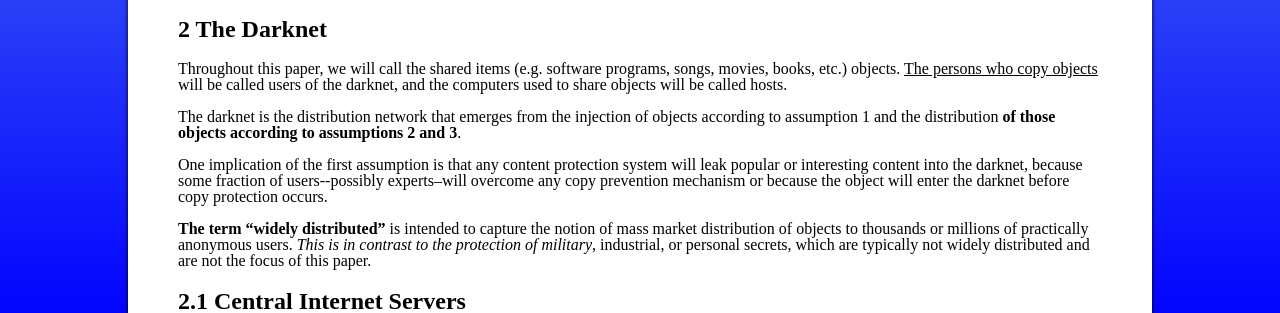
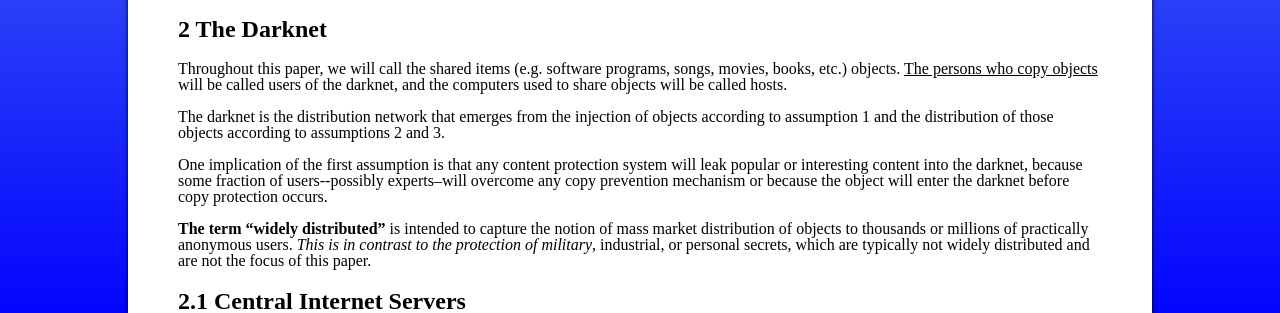
Before and after one commit to BJIAST/geekhub_frontend, a PHP site: page /lesson2/index.html in a window 1280 px wide. Shown: the part 463-776 px from the top of the page. Run offline with PHP 8.4, Linux system fonts and the light colour scheme.

Commit message:
fix bold styles

```diff
--- a/lesson2/css/style.css
+++ b/lesson2/css/style.css
@@ -16,9 +16,6 @@ h2 {
 	margin: 0.83em;
 	font-weight: bold;
 	margin:20px 0px;
-}
-strong, b {
-	font-weight: bold;
 }
 .bold{
 	font-weight: bold;
```
